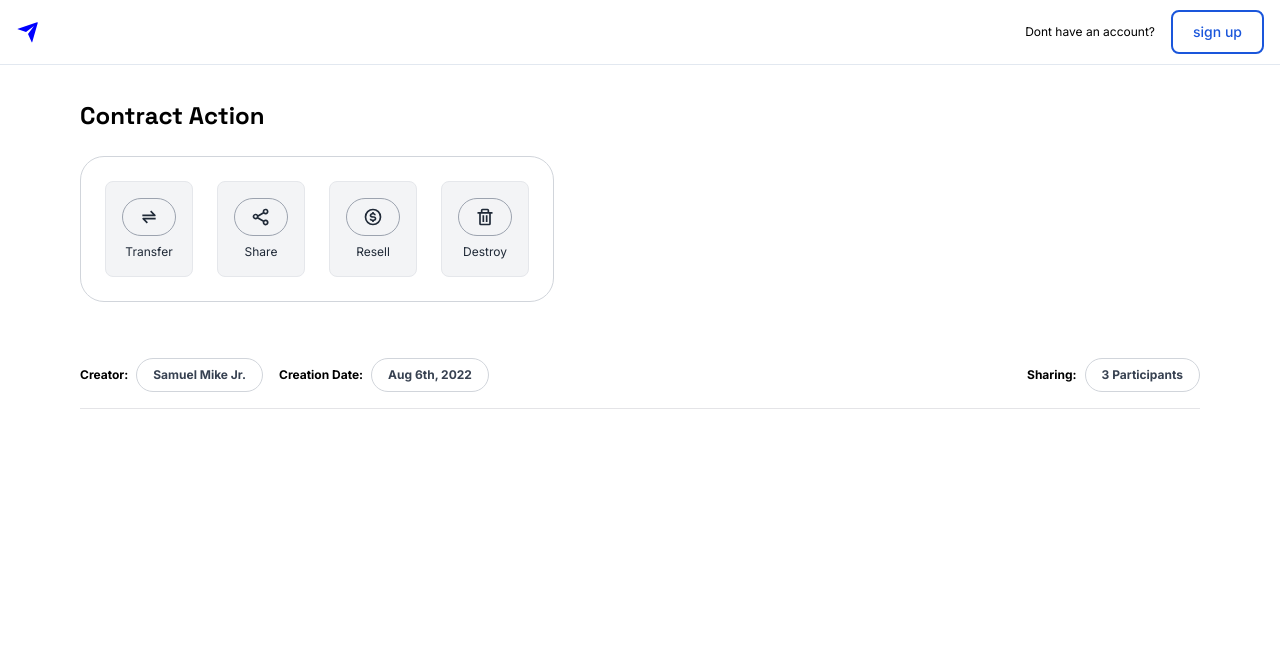
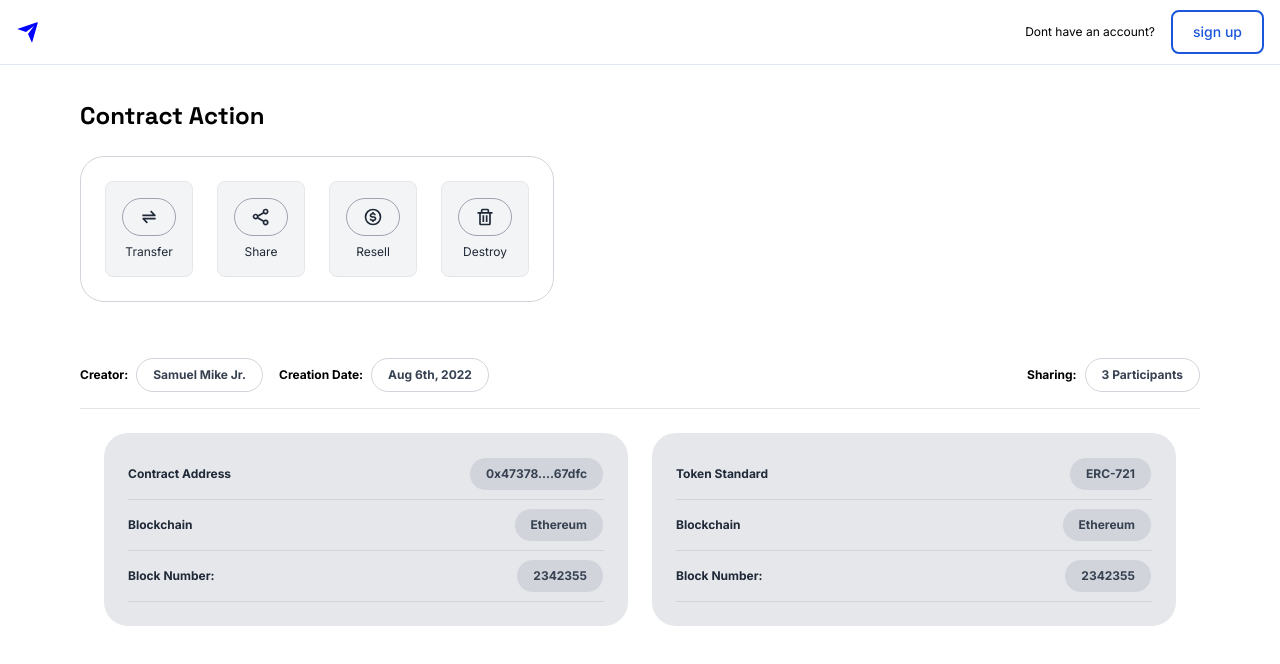
Before and after one commit to Josh-millr/nomadicmusk, a Next.js app: page /contract-description in a window 1280 px wide. Shown: the top 664 px of the page. Built offline with nearby package versions, Linux system fonts and the light colour scheme.

Commit message:
Added Contract creation info layout

```diff
--- a/pages/contract-description.js
+++ b/pages/contract-description.js
@@ -16,6 +16,16 @@ const ContractActionButton = ({ label, icon: Icon }) => {
   );
 };
 
+const ContractItem = ({ prop, value }) => {
+  return (
+    <div className="flex w-full items-center justify-between border-b border-gray-300 pb-2">
+      <p className="font-bold">{prop}</p>
+      <div className="h-fit w-fit rounded-full border bg-gray-300 px-4 py-2 text-gray-700">
+        <p className="whitespace-nowrap text-xs font-bold">{value}</p>
+      </div>
+    </div>
+  );
+};
 const ContractDescription = () => {
   return (
     <div className="px-6 md:px-10 lg:px-20">
@@ -70,6 +80,23 @@ const ContractDescription = () => {
           </div>
         </div>
       </div>
+
+      {/* Contract Creation Info */}
+      <div className="my-6 flex h-fit flex-col gap-x-6 gap-y-2 rounded-3xl bg-gray-200 p-6 py-10 text-xs text-gray-800 lg:flex-row lg:bg-transparent lg:py-0">
+        <div className="grid w-full grid-cols-1 grid-rows-1 gap-y-2 rounded-3xl lg:bg-gray-200 lg:p-6">
+          {/* Contract Item */}
+          <ContractItem prop="Contract Address" value=" 0x47378....67dfc" />
+          <ContractItem prop="Blockchain" value="Ethereum" />
+          <ContractItem prop="Block Number:" value="2342355" />
+        </div>
+        {/* ................................... */}
+        <div className="grid w-full grid-cols-1 grid-rows-1 gap-y-2 rounded-3xl lg:bg-gray-200 lg:p-6">
+          {/* Contract Item */}
+          <ContractItem prop="Token Standard" value="ERC-721" />
+          <ContractItem prop="Blockchain" value="Ethereum" />
+          <ContractItem prop="Block Number:" value="2342355" />
+        </div>
+      </div>
     </div>
   );
 };
```
